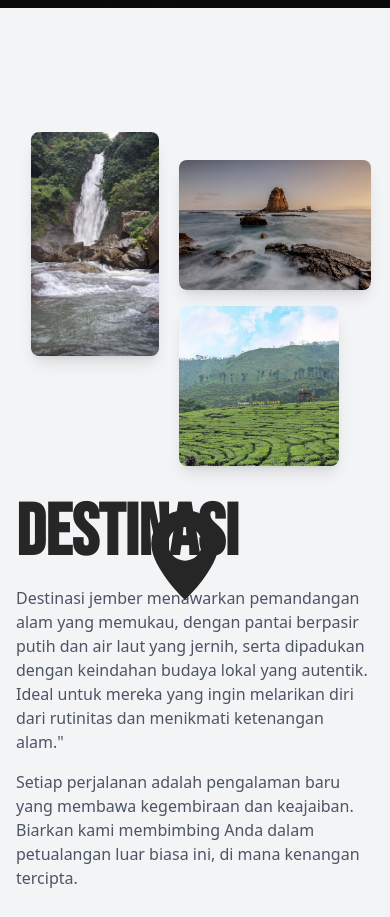
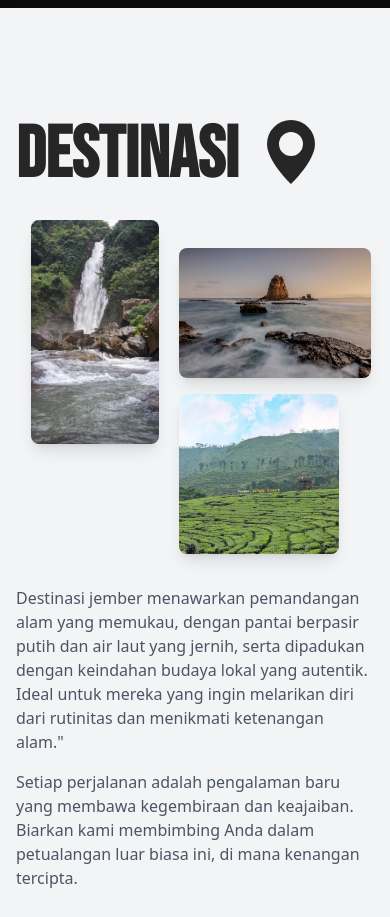
Before and after one commit to hanNajib/DJEMBER-FEST, a React (Vite) app: page / in a window 390 px wide. Shown: the part 3260-4177 px from the top of the page. Built offline with nearby package versions, Linux system fonts and the light colour scheme.

Commit message:
fix wisata

```diff
--- a/src/Kuliner.jsx
+++ b/src/Kuliner.jsx
@@ -84,7 +84,7 @@
                   </div>
 
                   {/* Buttons */}
-                  <div className="md:mt-2 scale-75 -translate-y-5 flex justify-between items-center">
+                  <div className="md:mt-2 scale-75 md:scale-100 -translate-y-5 flex justify-between items-center">
                     <span
                       className="text-base md:text-lg md:scale-100 px-4 py-3 mt-5 text-neutral-800 border-2 border-neutral-800 font-semibold rounded-xl cursor-pointer"
                       onClick={handleFlip}
--- a/src/Wisata.jsx
+++ b/src/Wisata.jsx
@@ -9,6 +9,15 @@
     <section ref={ref} className="pt-28 pb-20 bg-gray-100 md:px-10 lg:px-20 w-full overflow-hidden" id="destination">
 
       <div className="container mx-auto px-4 w-full">
+      <h2 className="text-7xl md:text-9xl font-bebas_neue font-bold text-neutral-800 mb-4 duration-700 delay-200 overflow-hidden md:hidden flex flex-row gap-2"
+                style={{
+                  width: isInView ? '100%' : '0px',
+                }}
+              >Destinasi
+              <svg xmlns="http://www.w3.org/2000/svg" width="90" height="90" fill="#262626" viewBox="0 0 16 16" className="h-16">
+                <path d="M8 16s6-5.686 6-10A6 6 0 0 0 2 6c0 4.314 6 10 6 10m0-7a3 3 0 1 1 0-6 3 3 0 0 1 0 6"/>
+              </svg>
+              </h2>
         <div className="flex flex-col lg:flex-row justify-between items-center w-full">
           <div className="pb-10 pr-8 md:pr-0 md:pl-10 md:pb-20 md:scale-95 md:w-full lg:w-1/2 flex flex-row md:space-y-0 md:space-x-4 md:flex-row">
             <div className="w-full lg:w-1/3 translate-y-3 translate-x-3 md:translate-y-0 md:translate-x-0">
@@ -51,15 +60,15 @@
 
           <div className="lg:w-1/2 mt-8 md:mt-0 lg:ml-16">
             <div className="flex relative">
-              <h2 className="text-7xl md:text-9xl font-bebas_neue font-bold text-neutral-800 mb-4 duration-700 delay-200 overflow-hidden"
+              <h2 className="hidden md:flex text-7xl md:text-9xl font-bebas_neue font-bold text-neutral-800 mb-4 duration-700 delay-200 overflow-hidden flex-row gap-2"
                 style={{
                   width: isInView ? '100%' : '0px',
                 }}
               >Destinasi
-              </h2>
-              <svg xmlns="http://www.w3.org/2000/svg" width="90" height="90" fill="#262626" viewBox="0 0 16 16" className="absolute right-36 top-3">
+              <svg xmlns="http://www.w3.org/2000/svg" width="90" height="90" fill="#262626" viewBox="0 0 16 16" className="h-32 pb-5">
                 <path d="M8 16s6-5.686 6-10A6 6 0 0 0 2 6c0 4.314 6 10 6 10m0-7a3 3 0 1 1 0-6 3 3 0 0 1 0 6"/>
               </svg>
+              </h2>
             </div>
             <p className="text-gray-600 mb-4 duration-700 delay-200"
               style={{
@@ -68,12 +77,6 @@
               }}
             >
              Destinasi jember menawarkan pemandangan alam yang memukau, dengan pantai berpasir putih dan air laut yang jernih, serta dipadukan dengan keindahan budaya lokal yang autentik. Ideal untuk mereka yang ingin melarikan diri dari rutinitas dan menikmati ketenangan alam."
-
-
-
-
-
-
             </p>
             <p className="text-gray-600 mb-4 duration-700 delay-200"
               style={{
```
